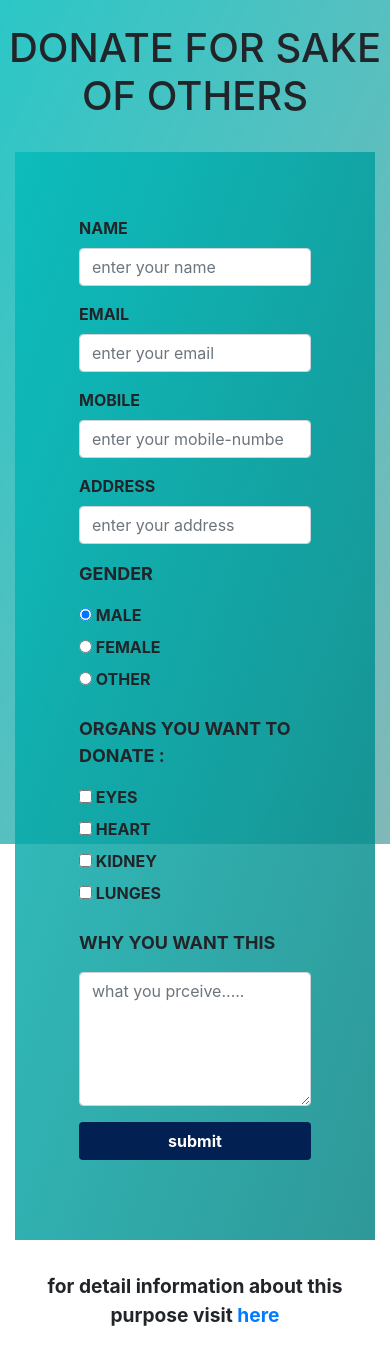
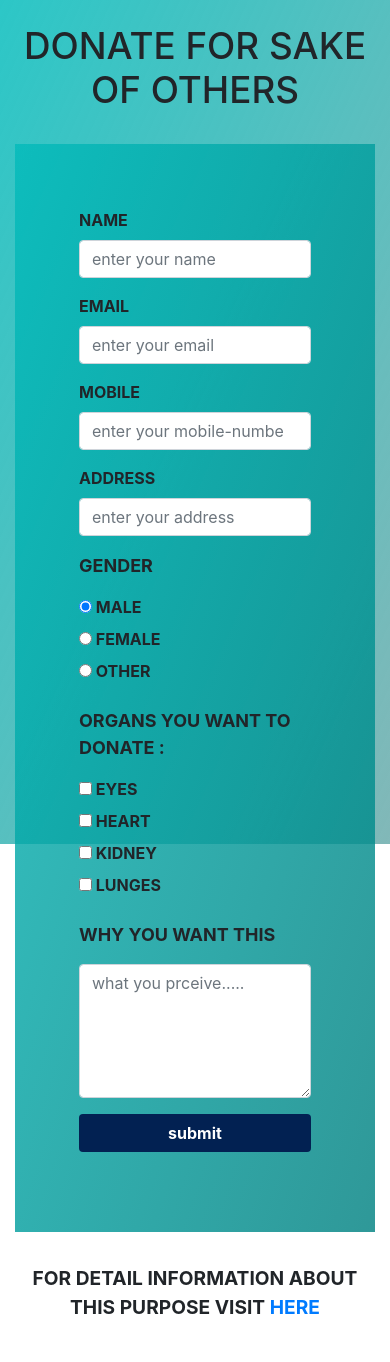
Before and after one commit to ritu-gomes/donation-form, a plain HTML site: page index.html in a window 390 px wide. Drawn offline with nearby package versions, Linux system fonts and the light colour scheme.

Commit message:
responsive

```diff
--- a/index.html
+++ b/index.html
@@ -6,6 +6,7 @@
     <title>Organ Donation</title>
     <link rel="stylesheet" href="main.css">
     <link rel="stylesheet" href="https://maxcdn.bootstrapcdn.com/bootstrap/4.0.0/css/bootstrap.min.css" integrity="sha384-Gn5384xqQ1aoWXA+058RXPxPg6fy4IWvTNh0E263XmFcJlSAwiGgFAW/dAiS6JXm" crossorigin="anonymous">
+    <link rel="stylesheet" href="responsive.css">
 </head>
 <body>
   <header class="header text-center">
@@ -20,7 +21,7 @@
         </div>
         <div class="form-group">
             <label for="mail" class="lab">email</label><br>
-            <input type="text" class="form-control" name="mail" placeholder="enter your email">
+            <input type="email" class="form-control" name="mail" placeholder="enter your email">
         </div>
         <div class="form-group">
             <label for="phone" class="lab">mobile</label><br>
--- a/main.css
+++ b/main.css
@@ -44,4 +44,5 @@ footer{
     padding: 2rem 0;
     font-size: larger;
     font-weight: 700;
+    text-transform: uppercase;
 }
--- /dev/null
+++ b/responsive.css
@@ -0,0 +1,10 @@
+@media screen and (max-width:420px ){
+    h1{
+        font-size: 2rem;
+    }
+}
+@media screen and (max-width:580px ){
+    h1{
+        font-size: 2.3rem;
+    }
+}
```
